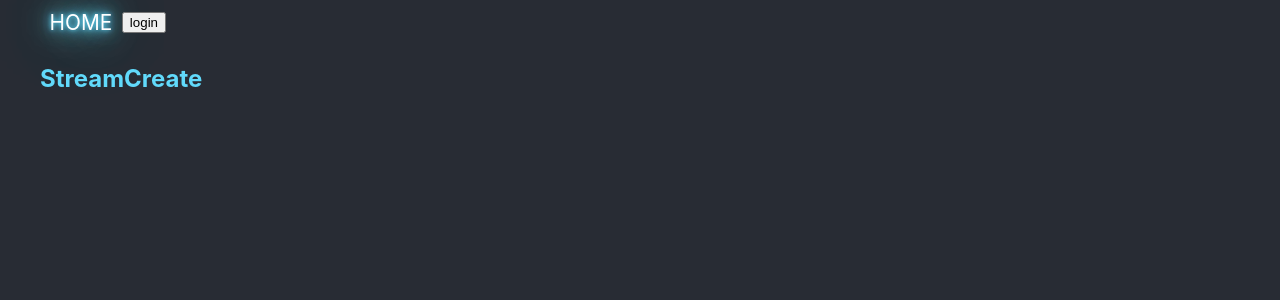
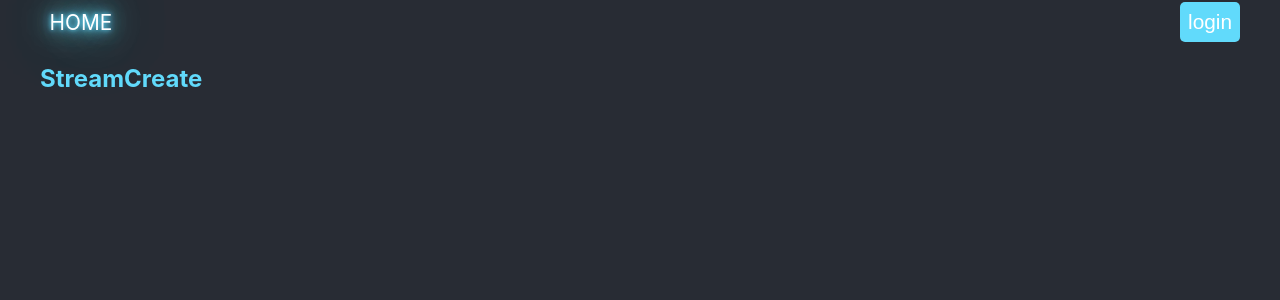
Before and after one commit to vladyslavdmytrenko/stream, a React (Create React App) app: page /streams/new in a window 1280 px wide. Shown: the top 300 px of the page. Built offline with nearby package versions, Linux system fonts and the light colour scheme.

Commit message:
add style for button

```diff
--- a/src/App.css
+++ b/src/App.css
@@ -17,6 +17,7 @@ header {
   display: flex;
   flex-direction: row;
   align-items: center;
+  justify-content: space-between;
   width: 100%;
 }
 
@@ -35,3 +36,16 @@ header {
   text-shadow: 0 0 4px #61dafb, 0 0 11px #61dafb, 0 0 19px #61dafb,
     0 0 40px #61dafb, 0 0 80px #61dafb;
 }
+
+button {
+  background-color: #61dafb;
+  border: none;
+  border-radius: 5px;
+  padding: 0.5rem;
+  color: #fff;
+  font-size: 1.3rem;
+}
+
+button:hover {
+  cursor: pointer;
+}
```
